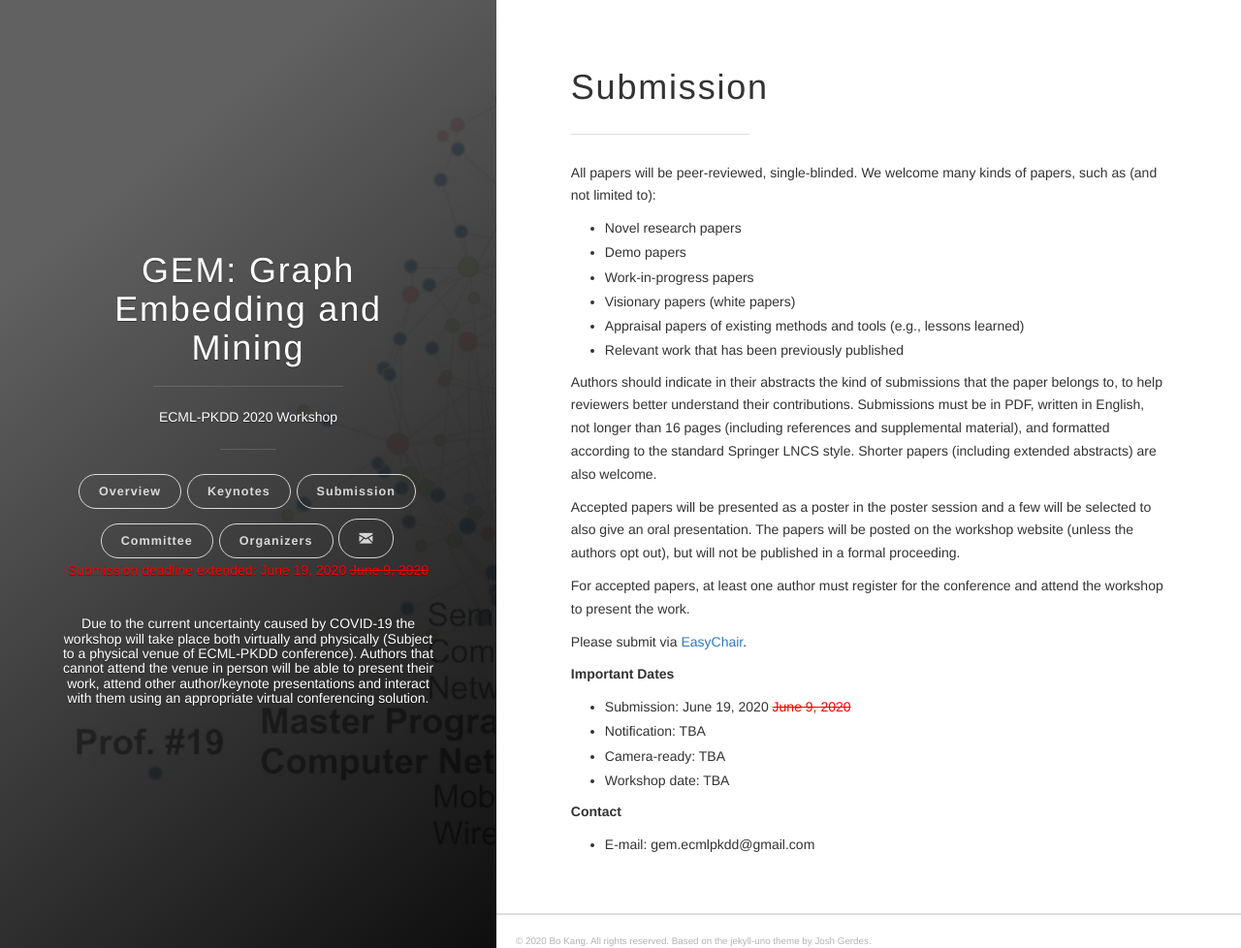
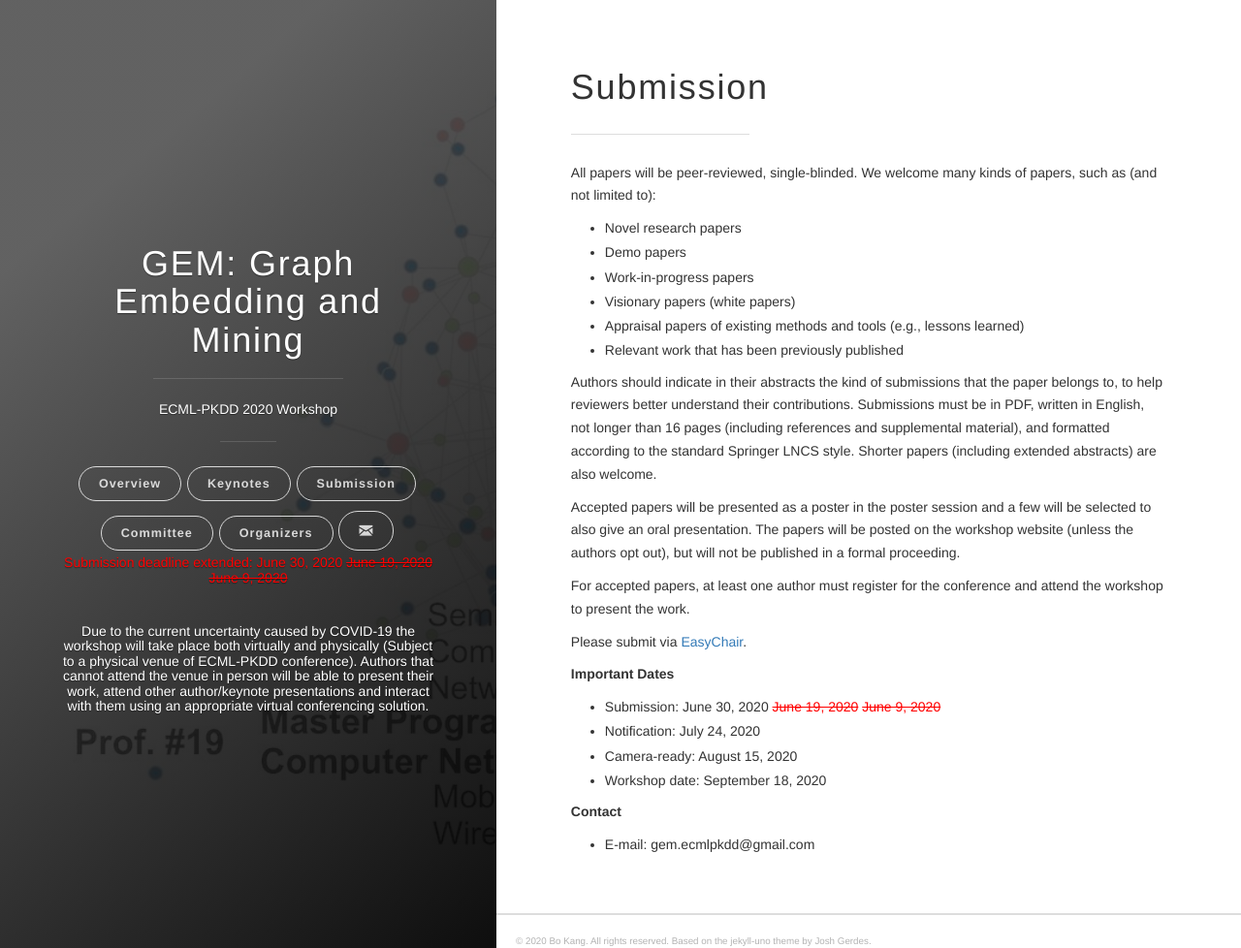
Before and after one commit to gem-ecmlpkdd/gem-ecmlpkdd.github.io, a Jekyll site: the page built from pages/submission.md, in a window 1280 px wide and 978 px high. Shown: the whole window at 97% size. Built offline with Jekyll 4.4.1, drawn with Linux system fonts in a browser that asks for light colours.

Commit message:
Update DLs.

```diff
--- a/_includes/header.html
+++ b/_includes/header.html
@@ -36,7 +36,7 @@
         <br>
 
         <h5>
-          <span style="color:red">Submission deadline extended: June 19, 2020 <del>June 9, 2020</del></span>
+          <span style="color:red">Submission deadline extended: June 30, 2020 <del>June 19, 2020</del> <del>June 9, 2020</del></span>
         </h5>
         <br>
         <h5>
--- a/pages/submission.md
+++ b/pages/submission.md
@@ -21,10 +21,10 @@ For accepted papers, at least one author must register for the conference and at
 Please submit via [EasyChair](https://easychair.org/conferences/?conf=gem2020).
 
 **Important Dates**
-- Submission: June 19, 2020 <span style="color:red">~~June 9, 2020~~</span>
-- Notification: TBA
-- Camera-ready: TBA
-- Workshop date: TBA
+- Submission: June 30, 2020 <span style="color:red">~~June 19, 2020~~</span> <span style="color:red">~~June 9, 2020~~</span>
+- Notification: July 24, 2020
+- Camera-ready: August 15, 2020
+- Workshop date: September 18, 2020
 
 **Contact**
 - E-mail: gem.ecmlpkdd@gmail.com
```
